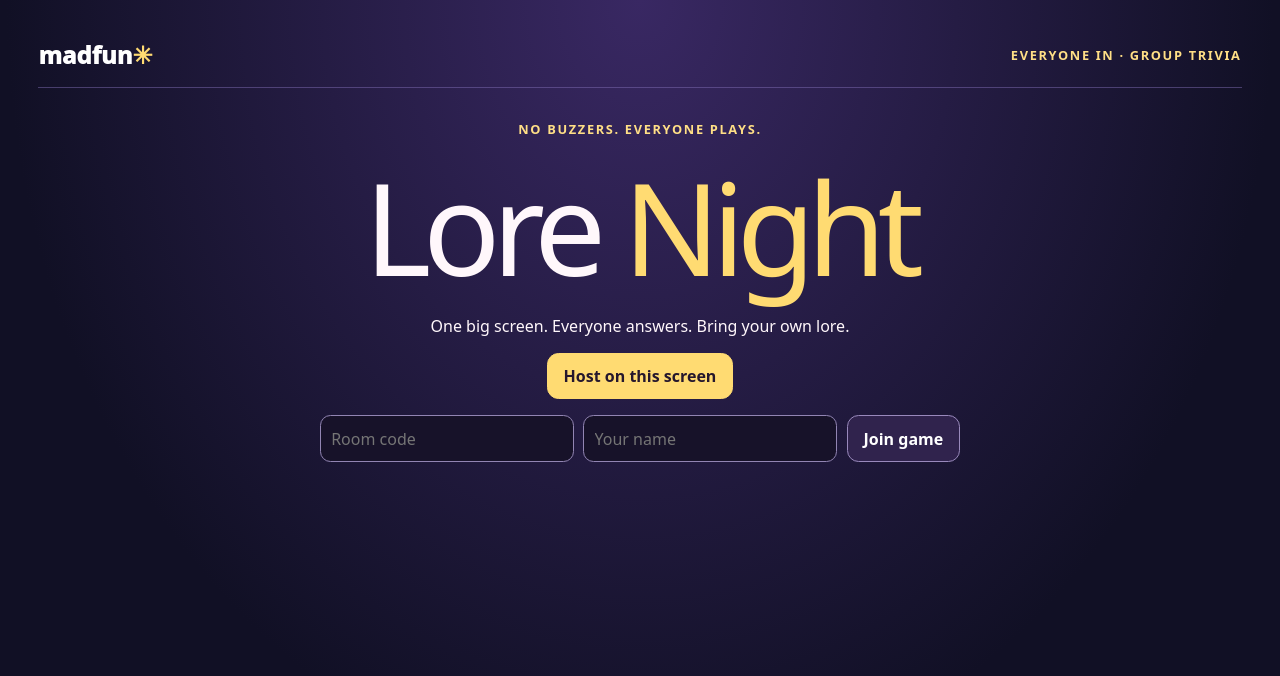
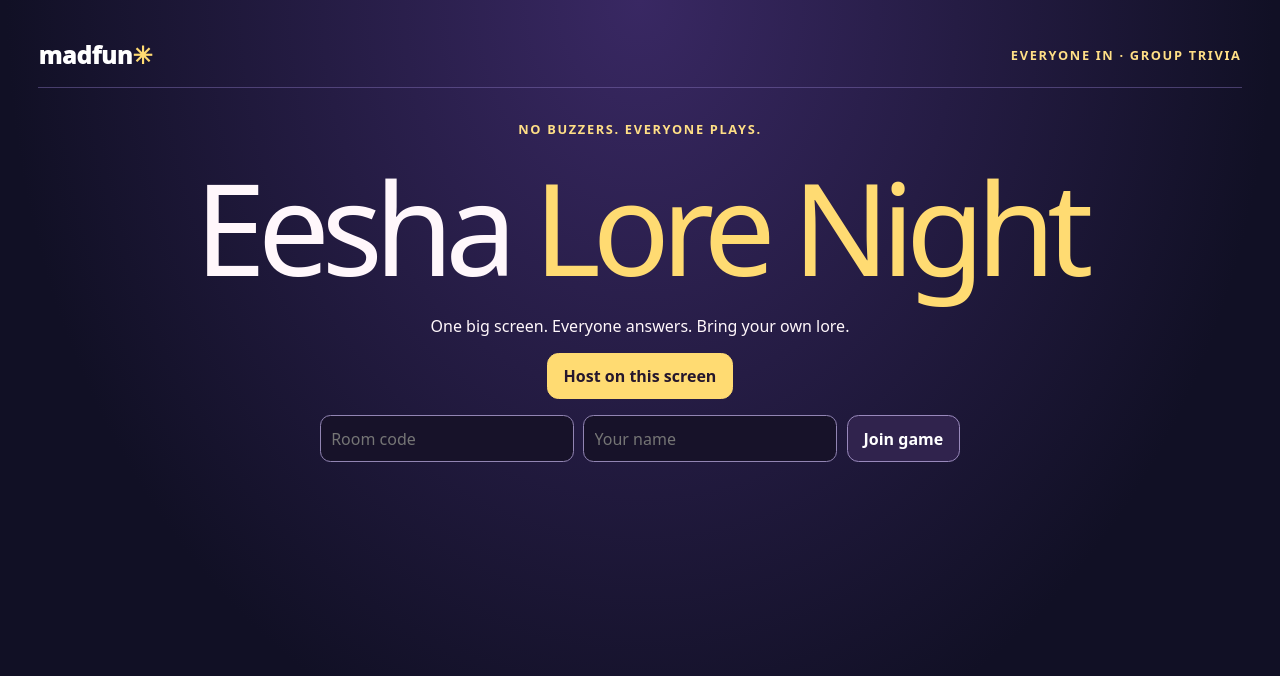
Before and after one commit to suraajsamanta/suraaj.me, a Next.js app: page /madfun/jeopardy in a window 1280 px wide. Shown: the top 676 px of the page. Built offline with nearby package versions, Linux system fonts and the light colour scheme.

Commit message:
[skip render] Name the trivia game Eesha Lore Night

```diff
--- a/src/app/madfun/jeopardy/Trivia.tsx
+++ b/src/app/madfun/jeopardy/Trivia.tsx
@@ -37,7 +37,7 @@ export default function Trivia(){
  return <main className={s.page}><header className={s.header}><Link href="/madfun">madfun<span>✳</span></Link><small>EVERYONE IN · GROUP TRIVIA</small>{room.role&&<button onClick={leave}>{host?'End room':'Leave room'}</button>}</header>
  {room.error&&<p role="alert">{room.error} <button onClick={()=>client.retry()}>Retry</button></p>}
  {room.role&&!online&&!room.error&&<p role="status">Connecting to the room…</p>}{online&&!host&&!room.hostConnected&&view&&<p role="status">Host disconnected. Keep this screen open to reconnect.</p>}
- {!room.role&&<section className={s.stage}><p className={s.kicker}>NO BUZZERS. EVERYONE PLAYS.</p><h1>Lore <em>Night</em></h1><p>One big screen. Everyone answers. Bring your own lore.</p><button className={s.primary} onClick={()=>client.create('jeopardy')}>Host on this screen</button><form className={s.form} onSubmit={e=>{e.preventDefault();client.join(code,name,'jeopardy');}}><input aria-label="Room code" placeholder="Room code" value={code} maxLength={6} onChange={e=>setCode(e.target.value.toUpperCase())} required/><input aria-label="Player name" placeholder="Your name" value={name} maxLength={32} onChange={e=>setName(e.target.value)} required/><button>Join game</button></form></section>}
+ {!room.role&&<section className={s.stage}><p className={s.kicker}>NO BUZZERS. EVERYONE PLAYS.</p><h1>Eesha <em>Lore Night</em></h1><p>One big screen. Everyone answers. Bring your own lore.</p><button className={s.primary} onClick={()=>client.create('jeopardy')}>Host on this screen</button><form className={s.form} onSubmit={e=>{e.preventDefault();client.join(code,name,'jeopardy');}}><input aria-label="Room code" placeholder="Room code" value={code} maxLength={6} onChange={e=>setCode(e.target.value.toUpperCase())} required/><input aria-label="Player name" placeholder="Your name" value={name} maxLength={32} onChange={e=>setName(e.target.value)} required/><button>Join game</button></form></section>}
  {host&&room.code&&!run&&<section className={s.lobby}><article><p className={s.kicker}>SCAN TO JOIN</p>{qr&&<div role="img" aria-label="Join QR code" className={s.qr} style={{backgroundImage:'url('+qr+')'}}/>}<h2>{room.code}</h2><a href={joinUrl}>{joinUrl}</a></article><article><p className={s.kicker}>HOST DESK</p><h2>{deck.title}</h2><p>{room.players.filter(p=>p.connected).length} joined · {deck.categories.length} rounds</p><div className={s.scores}>{room.players.map(p=><span key={p.id}>{p.name}{p.connected?'':' (offline)'}</span>)}</div><button className={s.primary} onClick={start} disabled={!online||room.players.filter(p=>p.connected).length<2}>Start game</button>
  <details><summary>Import or edit a private deck</summary><p>The full deck stays in this tab. Your room sees the current question and its reveal.</p><textarea rows={8} aria-label="Deck JSON" value={source} onChange={e=>setSource(e.target.value)}/><div className={s.form}><button onClick={()=>install(source)}>Apply deck</button><label>Load JSON <input type="file" accept=".json,application/json" onChange={async e=>{const f=e.target.files?.[0];if(!f)return;if(f.size>100000){setError('Choose a deck under 100 KB.');return;}try{install(await f.text());}catch{setError('Could not read the deck.');}}}/></label></div></details>
  <details><summary>Cartoon sticker</summary><p>Appears only on the TV between rounds and at reveals. The Eesha deck uses its event sticker by default.</p><input aria-label="Custom cartoon sticker" type="file" accept="image/png,image/jpeg,image/webp" onChange={e=>{const f=e.target.files?.[0];if(!f)return;if(!['image/png','image/jpeg','image/webp'].includes(f.type)||f.size>8000000){setError('Choose a PNG, JPEG or WebP under 8 MB.');return;}setSticker(URL.createObjectURL(f));setError('');}}/>{mascot&&<button onClick={()=>{setSticker('');setHideSticker(true);}}>Hide sticker</button>}</details>{error&&<p role="alert">{error}</p>}</article></section>}
--- a/src/app/madfun/jeopardy/deck.ts
+++ b/src/app/madfun/jeopardy/deck.ts
@@ -1,5 +1,5 @@
 import type {Deck} from './engine';
-export const sampleDeck:Deck={title:'Lore Night',categories:[
+export const sampleDeck:Deck={title:'Eesha Lore Night',categories:[
  {name:'Screen Time',clues:[{prompt:'Who played Barbie in the 2023 Greta Gerwig movie?',answer:'Margot Robbie',choices:['Margot Robbie','Emma Stone','Zendaya','Florence Pugh']},{prompt:'What is the name of the paper company in The Office (US)?',answer:'Dunder Mifflin'}]},
  {name:'Snack Break',clues:[{prompt:'What is the main ingredient in guacamole?',answer:'Avocado',choices:['Avocado','Cucumber','Green pepper','Zucchini']},{prompt:'Pitch a name for a fictional cabin’s signature snack.',manual:true}]}
 ],final:{category:'The Finale',prompt:'Which U.S. state contains both Mount Rainier and the Space Needle?',answer:'Washington',aliases:['Washington State']}};
--- a/src/app/madfun/jeopardy/page.tsx
+++ b/src/app/madfun/jeopardy/page.tsx
@@ -1,4 +1,4 @@
 import type {Metadata} from 'next';
 import Trivia from './Trivia';
-export const metadata:Metadata={title:'Lore Night | Madfun',description:'Shared-screen group trivia. Everyone answers.'};
+export const metadata:Metadata={title:'Eesha Lore Night | Madfun',description:'Shared-screen group trivia. Everyone answers.'};
 export default function Page(){return <Trivia/>;}
```
Also changed, not shown: src/app/madfun/page.tsx (+1 -1 lines).
